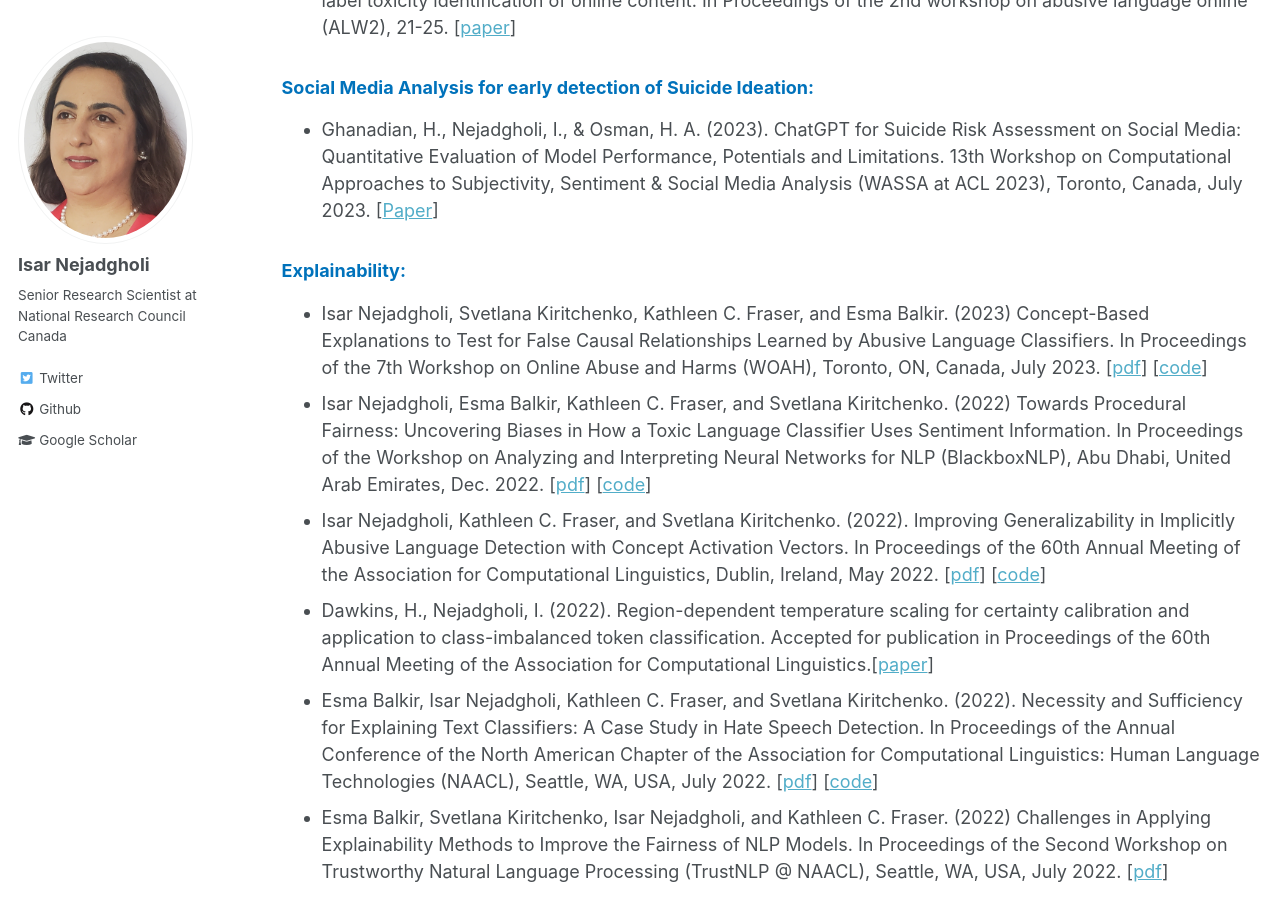
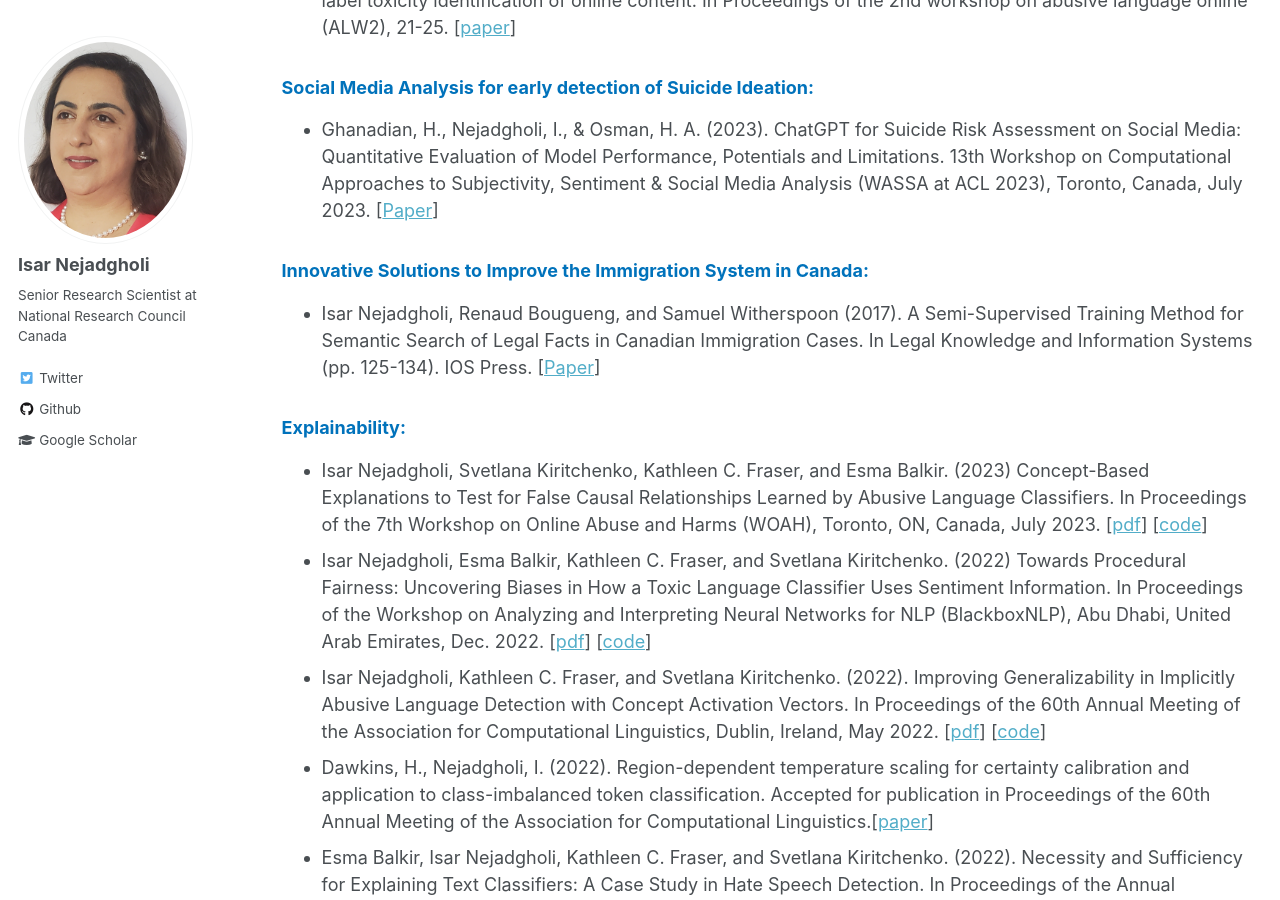
Before and after one commit to IsarNejad/IsarNejad.github.io, a Jekyll site: the page built from _pages/research.md, in a window 1280 px wide and 900 px high, scrolled down 2040 px. Built offline with Jekyll 4.4.1, drawn with Linux system fonts in a browser that asks for light colours.

Commit message:
Update research.md

```diff
--- a/_pages/research.md
+++ b/_pages/research.md
@@ -59,6 +59,12 @@ author_profile: true
 
 - Ghanadian, H., Nejadgholi, I., & Osman, H. A. (2023). ChatGPT for Suicide Risk Assessment on Social Media: Quantitative Evaluation of Model Performance, Potentials and Limitations. 13th Workshop on Computational Approaches to Subjectivity, Sentiment & Social Media Analysis (WASSA at ACL 2023), Toronto, Canada, July 2023. [[Paper](https://arxiv.org/abs/2306.09390)]
 
+<a id="Immigration"></a>
+
+{: .gray}
+### Innovative Solutions to Improve the Immigration System in Canada:
+
+- Isar Nejadgholi, Renaud Bougueng, and Samuel Witherspoon (2017). A Semi-Supervised Training Method for Semantic Search of Legal Facts in Canadian Immigration Cases. In Legal Knowledge and Information Systems (pp. 125-134). IOS Press. [[Paper](https://orbilu.uni.lu/bitstream/10993/33777/1/9781614998389.pdf#page=135)]
 
 <a id="explain"></a>
 
```
